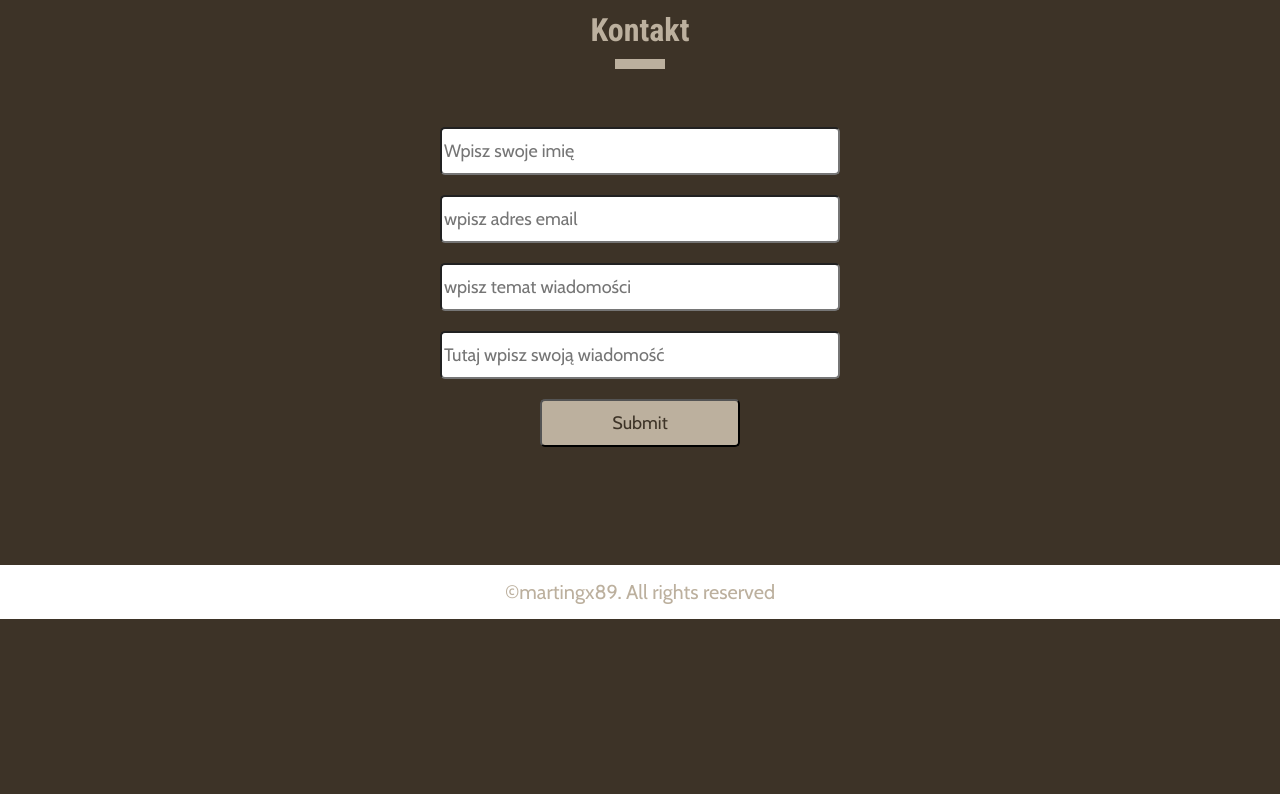
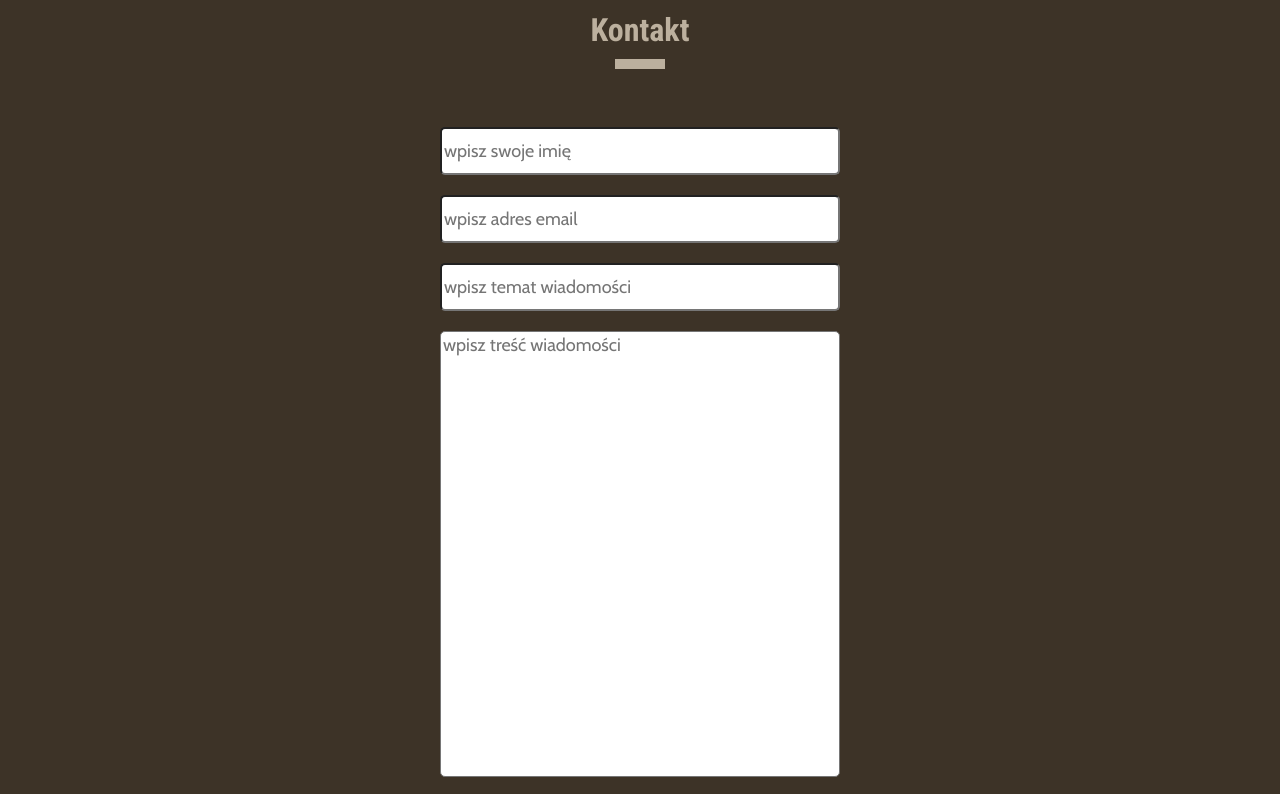
Before and after one commit to martingx89/Kodilla_Prework, a website: page index.html in a window 1280 px wide. Shown: the part 2918-3712 px from the top of the page. Before the commit the page ends 3537 px from the top, so only its background shows below. Drawn offline with nearby package versions, Linux system fonts and the light colour scheme.

Commit message:
add textarea

```diff
--- a/index.html
+++ b/index.html
@@ -86,10 +86,10 @@
 			<div class="container">
 				<h2 class="section-title">Kontakt</h2>
 				<form class="submit-form">
-					<input type="text" name="firstName" placeholder="Wpisz swoje imię" />
+					<input type="text" name="firstName" placeholder="wpisz swoje imię" />
 					<input type="email" placeholder="wpisz adres email" />
 					<input type="text" placeholder="wpisz temat wiadomości" />
-					<input type="text" placeholder="Tutaj wpisz swoją wiadomość" />
+					<textarea rows="20" placeholder="wpisz treść wiadomości"></textarea>
 					<input class="button" type="submit" value="Submit" />
 				</form>
 			</div>
--- a/style.scss
+++ b/style.scss
@@ -176,13 +176,21 @@ section {
 		border-radius: 5px;
 		font-family: $font-regular;
 		font-size: 18px;
-
 	}
 	.button {
 		width: 200px;
 		height: 48px;
 		background-color: $color-main;
 		color: $color-background;
+	}
+
+	textarea {
+		resize: none;
+		width: 400px;
+		margin: 10px;
+		border-radius: 5px;
+		font-family: $font-regular;
+		font-size: 18px;
 	}
 }
 
```
Also changed, not shown: style.css.
